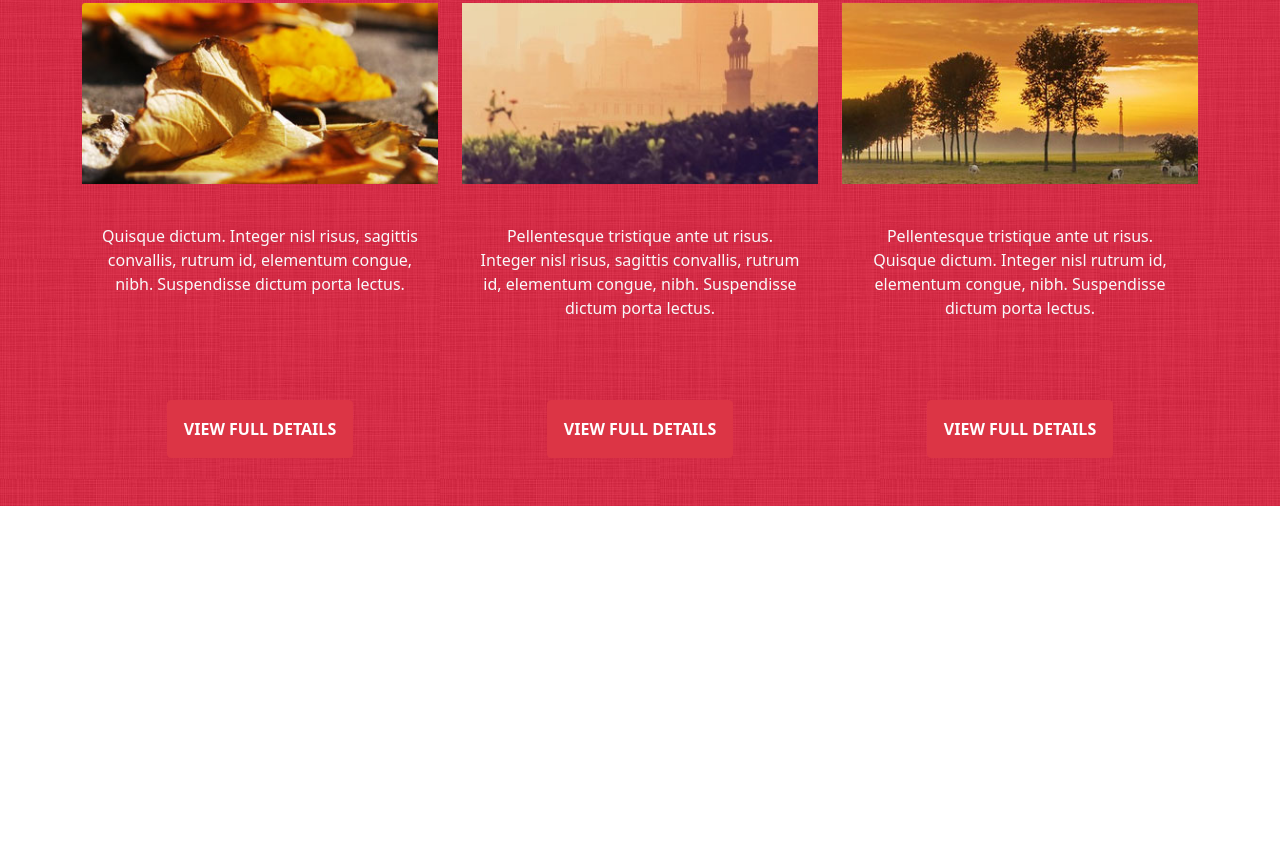
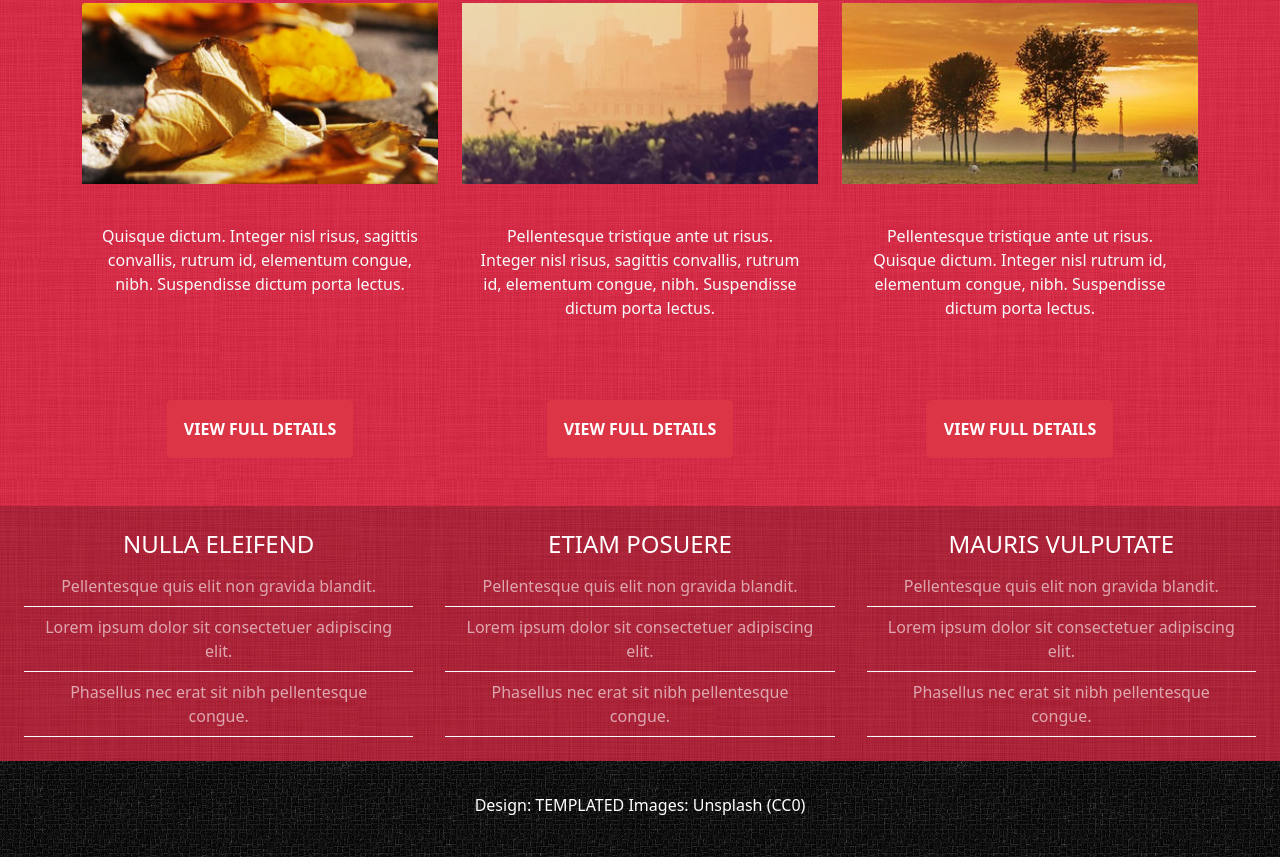
Before and after one commit to west3k/RecriandoTemplateSite_2, a plain HTML site: page index.html in a window 1280 px wide. Shown: the part 1747-2604 px from the top of the page. Before the commit the page ends 2253 px from the top, so only its background shows below. Drawn offline with nearby package versions, Linux system fonts and the light colour scheme.

Commit message:
Incluindo ultimo artigo e o footer

```diff
--- a/css/style.css
+++ b/css/style.css
@@ -17,3 +17,26 @@
     text-align: center;
     color: #FFF;
 }
+
+.bg-down-article-2{
+    position: relative;
+    background: url(../img/footer-content-wrapper-bg.jpg) repeat;
+    text-align: center;
+    color: #FFF;
+}
+.bg-footer-dark{
+    position: relative;
+    background: url(../img/darkback.jpg) repeat;
+    text-align: center;
+    color: #FFF;
+}
+
+.text-color-and-decoration{
+    text-align: start;
+    text-decoration: none;
+    color: rgba(255,255,255,.6)
+}
+.text-color-and-decoration:hover{
+    color:rgba(255,255,255,.6);
+    text-decoration: underline rgba(255,255,255,.6);
+}
--- a/index.html
+++ b/index.html
@@ -185,10 +185,11 @@
                     <h5 class="fs-5 fw-light text-light">POSUERE ELEIFEND ODIO QUISQUE SEMPER MATTIS</h5>
                 </div>
 
-                <div class="row row-cols-1 row-cols-md-3 text-center card-group">
+                <div class="row  text-center card-group">
                     <div class="card bg-transparent border-0">
                         <img class="card-img-top" src="./img/pics01.jpg" alt="">
-                        <p class="text-center mt-4 mb-3 fw-light text-light card-body">Quisque dictum. Integer nisl risus,
+                        <p class="text-center mt-4 mb-3 fw-light text-light card-body">Quisque dictum. Integer nisl
+                            risus,
                             sagittis
                             convallis, rutrum id, elementum congue, nibh. Suspendisse dictum porta lectus.</p>
                         <div class="p-5 card-footer border-0 bg-transparent">
@@ -197,7 +198,8 @@
                     </div>
                     <div class="card bg-transparent border-0">
                         <img class="card-img-top" src="./img/pics03.jpg" alt="">
-                        <p class="text-center mt-4 mb-3 fw-light text-light card-body ">Pellentesque tristique ante ut risus.
+                        <p class="text-center mt-4 mb-3 fw-light text-light card-body ">Pellentesque tristique ante ut
+                            risus.
                             Integer nisl risus, sagittis convallis, rutrum id, elementum congue, nibh. Suspendisse
                             dictum porta lectus.
                         </p>
@@ -207,7 +209,8 @@
                     </div>
                     <div class="card bg-transparent border-0">
                         <img class="card-img-top" src="./img/pics04.jpg" alt="">
-                        <p class="text-center mt-4 mb-3 fw-light text-light card-body">Pellentesque tristique ante ut risus.
+                        <p class="text-center mt-4 mb-3 fw-light text-light card-body">Pellentesque tristique ante ut
+                            risus.
                             Quisque
                             dictum. Integer nisl rutrum id, elementum congue, nibh. Suspendisse dictum porta lectus.</p>
                         <div class="p-5 card-footer border-0 bg-transparent">
@@ -218,10 +221,63 @@
             </div>
         </article>
 
-        <article class="bg-down-article-2">
-
+        <article class="bg-down-article-2 p-2">
+            <div class="card-group">
+                <div class="card bg-transparent border-0">
+                    <div class="card-body">
+                        <h4 class="card-title">NULLA ELEIFEND</h4>
+                        <ul class="list-group list-group-flush">
+                            <li class="list-group-item bg-transparent border-0 border-bottom border-1 border-light">
+                                <a href="#" class="card-link text-color-and-decoration">Pellentesque quis elit non gravida blandit.</a>
+                            </li>
+                            <li class="list-group-item bg-transparent border-0 border-bottom border-1 border-light">
+                                <a href="#" class="card-link text-color-and-decoration">Lorem ipsum dolor sit consectetuer adipiscing elit.</a>
+                            </li>
+                            <li class="list-group-item bg-transparent border-0 border-bottom border-1 border-light">
+                                <a href="#" class="card-link text-color-and-decoration">Phasellus nec erat sit nibh pellentesque congue.</a>
+                            </li>
+                        </ul>
+                    </div>
+                </div>
+                <div class="card bg-transparent border-0">
+                    <div class="card-body">
+                        <h4 class="card-title">ETIAM POSUERE</h4>
+                        <ul class="list-group list-group-flush">
+                            <li class="list-group-item bg-transparent border-0 border-bottom border-1 border-light">
+                                <a href="#" class="card-link text-color-and-decoration">Pellentesque quis elit non gravida blandit.</a>
+                            </li>
+                            <li class="list-group-item bg-transparent border-0 border-bottom border-1 border-light">
+                                <a href="#" class="card-link text-color-and-decoration">Lorem ipsum dolor sit consectetuer adipiscing elit.</a>
+                            </li>
+                            <li class="list-group-item bg-transparent border-0 border-bottom border-1 border-light">
+                                <a href="#" class="card-link text-color-and-decoration">Phasellus nec erat sit nibh pellentesque congue.</a>
+                            </li>
+                        </ul>
+                    </div>
+                </div>
+                <div class="card bg-transparent border-0">
+                    <div class="card-body">
+                        <h4 class="card-title">MAURIS VULPUTATE</h4>
+                        <ul class="list-group list-group-flush">
+                            <li class="list-group-item bg-transparent border-0 border-bottom border-1 border-light">
+                                <a href="#" class="card-link text-color-and-decoration">Pellentesque quis elit non gravida blandit.</a>
+                            </li>
+                            <li class="list-group-item bg-transparent border-0 border-bottom border-1 border-light">
+                                <a href="#" class="card-link text-color-and-decoration">Lorem ipsum dolor sit consectetuer adipiscing elit.</a>
+                            </li>
+                            <li class="list-group-item bg-transparent border-0 border-bottom border-1 border-light">
+                                <a href="#" class="card-link text-color-and-decoration">Phasellus nec erat sit nibh pellentesque congue.</a>
+                            </li>
+                        </ul>
+                    </div>
+                </div>
+            </div>
         </article>
     </main>
+
+    <footer class="bg-footer-dark p-4">
+        <p class="text-center mt-2">Design: TEMPLATED Images: Unsplash (CC0)</p>
+    </footer>
 
 
     <script src="https://cdn.jsdelivr.net/npm/@popperjs/core@2.5.4/dist/umd/popper.min.js"
```
Also changed, not shown: img/darkback.jpg (added).
